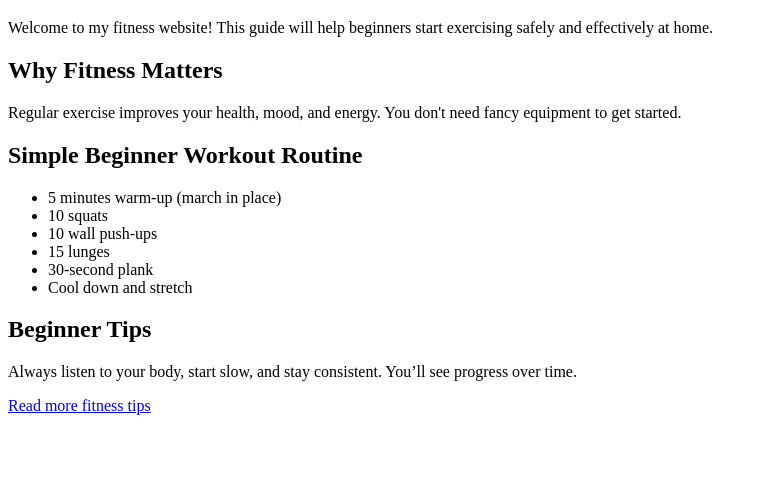
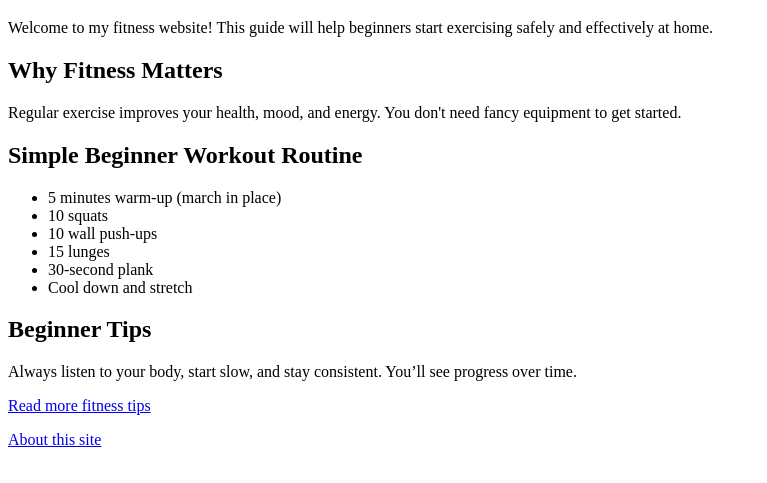
Before and after one commit to practice-seo/my-seo-site, a plain HTML site: page index.html in a window 1280 px wide. Shown: the part 61-544 px from the top of the page, without its empty margins (0-767 px from the left). Drawn offline with Linux system fonts and the light colour scheme.

Commit message:
Add files via upload

```diff
--- a/index.html
+++ b/index.html
@@ -27,5 +27,6 @@
   <p>Always listen to your body, start slow, and stay consistent. You’ll see progress over time.</p>
 
   <p><a href="more.html">Read more fitness tips</a></p>
+  <p><a href="about.html">About this site</a></p>
 </body>
 </html>
```
